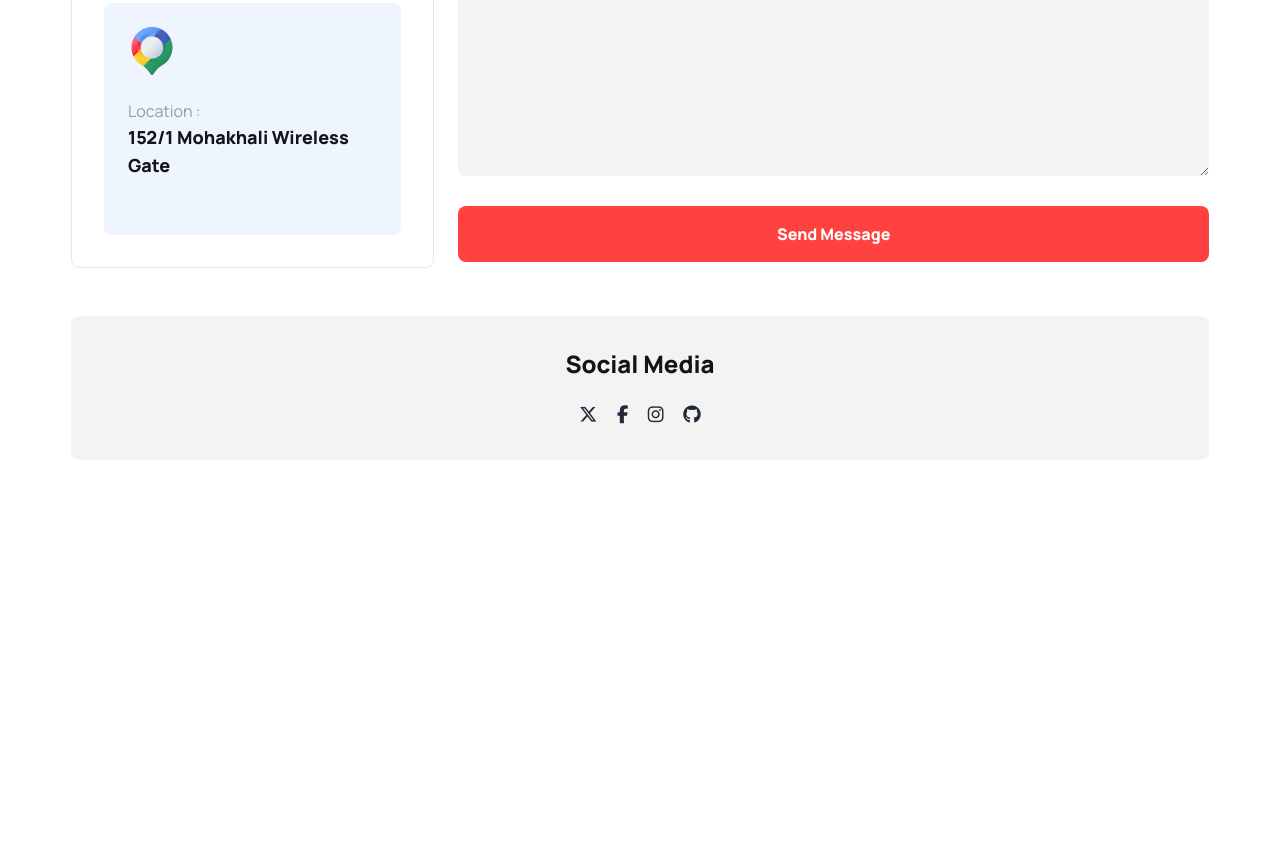
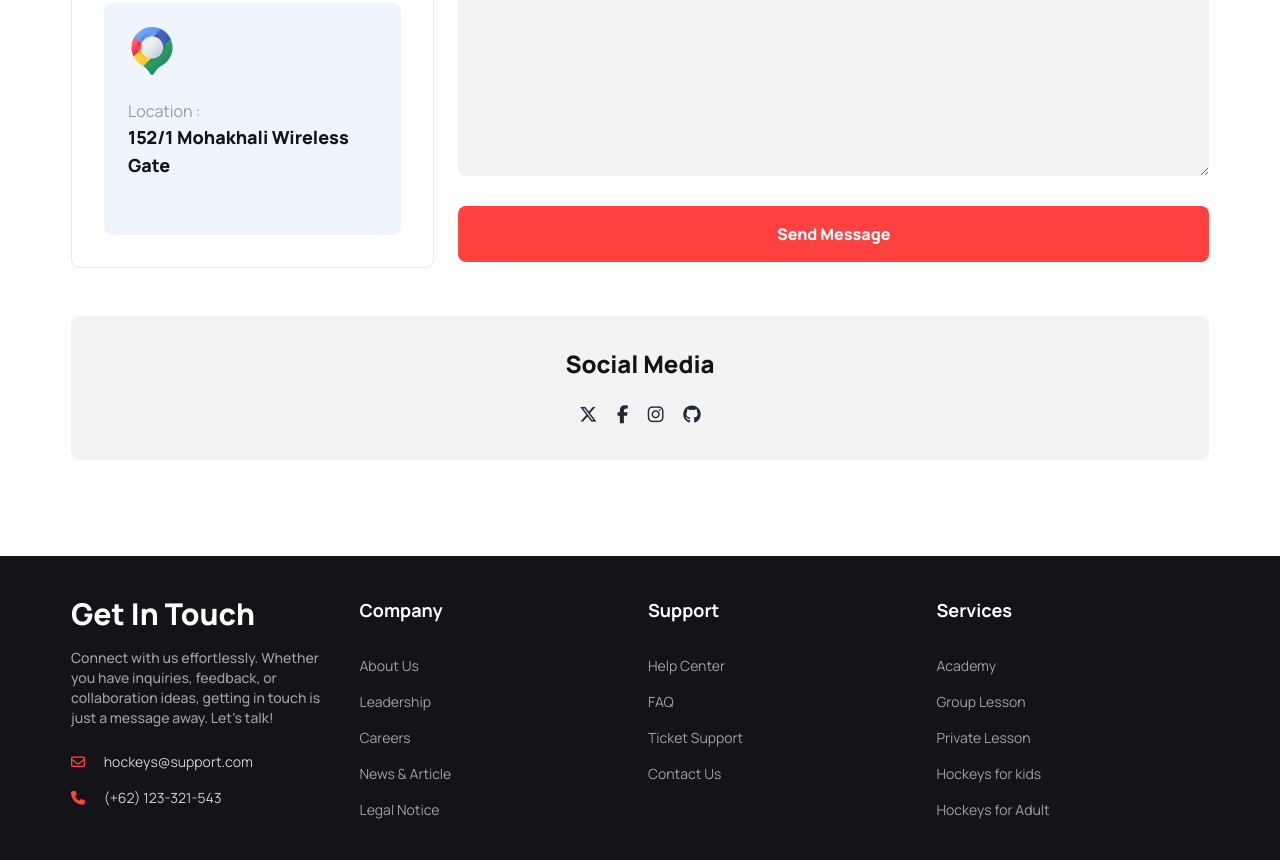
Before and after one commit to f4him-s/hockeys-website, a plain HTML site: page index.html in a window 1280 px wide. Shown: the part 5125-5985 px from the top of the page. Before the commit the page ends 5681 px from the top, so only its background shows below. Drawn offline with nearby package versions, Linux system fonts and the light colour scheme.

Commit message:
Completed footer

```diff
--- a/index.html
+++ b/index.html
@@ -676,9 +676,67 @@
                 </div>
             </div>
         </section>
+    </main>
+    <!-- Footer -->
+    <footer class="bg-black-txt">
+        <div
+            class="footer max-sm:flex flex-col max-sm:items-center lg:grid lg:grid-cols-4 text-white p-10 text-base-content w-full lg:w-[1170px] px-4 lg:mx-auto">
+            <div>
+                <aside class="max-sm:text-center">
+                    <h2 class="text-3xl font-extrabold mb-4">Get In Touch</h2>
+                    <p class="font-medium text-white/60 mb-6">Connect with us effortlessly. Whether you have inquiries,
+                        feedback, or collaboration ideas, getting in touch is just a message away. Let's talk!</p>
+                    <p class="text-white/80 mb-4"> <i class=" text-red-primary fa-regular fa-envelope mr-4"></i>
+                        hockeys@support.com</p>
+                    <p class="text-white/80"> <i class=" text-red-primary  fa-solid fa-phone mr-4"></i> (+62)
+                        123-321-543</p>
+                </aside>
+            </div>
+            <nav class="hidden lg:flex flex-col  space-y-2">
+                <header class="text-white text-lg font-bold mb-4">Company</header>
+                <a class="link link-hover text-white/60">About Us</a>
+                <a class="link link-hover text-white/60">Leadership</a>
+                <a class="link link-hover text-white/60">Careers</a>
+                <a class="link link-hover text-white/60">News & Article</a>
+                <a class="link link-hover text-white/60">Legal Notice</a>
+            </nav>
+            <nav class="hidden lg:flex flex-col space-y-2">
+                <header class=" text-white text-lg font-bold mb-4">Support</header>
+                <a class="link link-hover text-white/60">Help Center</a>
+                <a class="link link-hover text-white/60">FAQ</a>
+                <a class="link link-hover text-white/60">Ticket Support</a>
+                <a class="link link-hover text-white/60">Contact Us</a>
+            </nav>
+            <!-- Mobile footer -->
+            <div class="flex gap-10 lg:hidden">
+                <nav class="flex flex-col items-center space-y-2">
+                    <header class="text-white text-lg font-bold mb-4">Company</header>
+                    <a class="link link-hover text-white/60">About Us</a>
+                    <a class="link link-hover text-white/60">Leadership</a>
+                    <a class="link link-hover text-white/60">Careers</a>
+                    <a class="link link-hover text-white/60">News & Article</a>
+                    <a class="link link-hover text-white/60">Legal Notice</a>
+                </nav>
+                <nav class="flex flex-col max-sm:items-center space-y-2">
+                    <header class=" text-white text-lg font-bold mb-4">Support</header>
+                    <a class="link link-hover text-white/60">Help Center</a>
+                    <a class="link link-hover text-white/60">FAQ</a>
+                    <a class="link link-hover text-white/60">Ticket Support</a>
+                    <a class="link link-hover text-white/60">Contact Us</a>
+                </nav>
+            </div>
 
-    </main>
+            <nav class="flex flex-col max-sm:items-center space-y-2">
+                <header class=" text-white text-lg font-bold mb-4">Services</header>
+                <a class="link link-hover text-white/60">Academy</a>
+                <a class="link link-hover text-white/60">Group Lesson</a>
+                <a class="link link-hover text-white/60">Private Lesson</a>
+                <a class="link link-hover text-white/60">Hockeys for kids</a>
+                <a class="link link-hover text-white/60">Hockeys for Adult</a>
+            </nav>
+        </div>
 
+    </footer>
 </body>
 
 </html>
```
